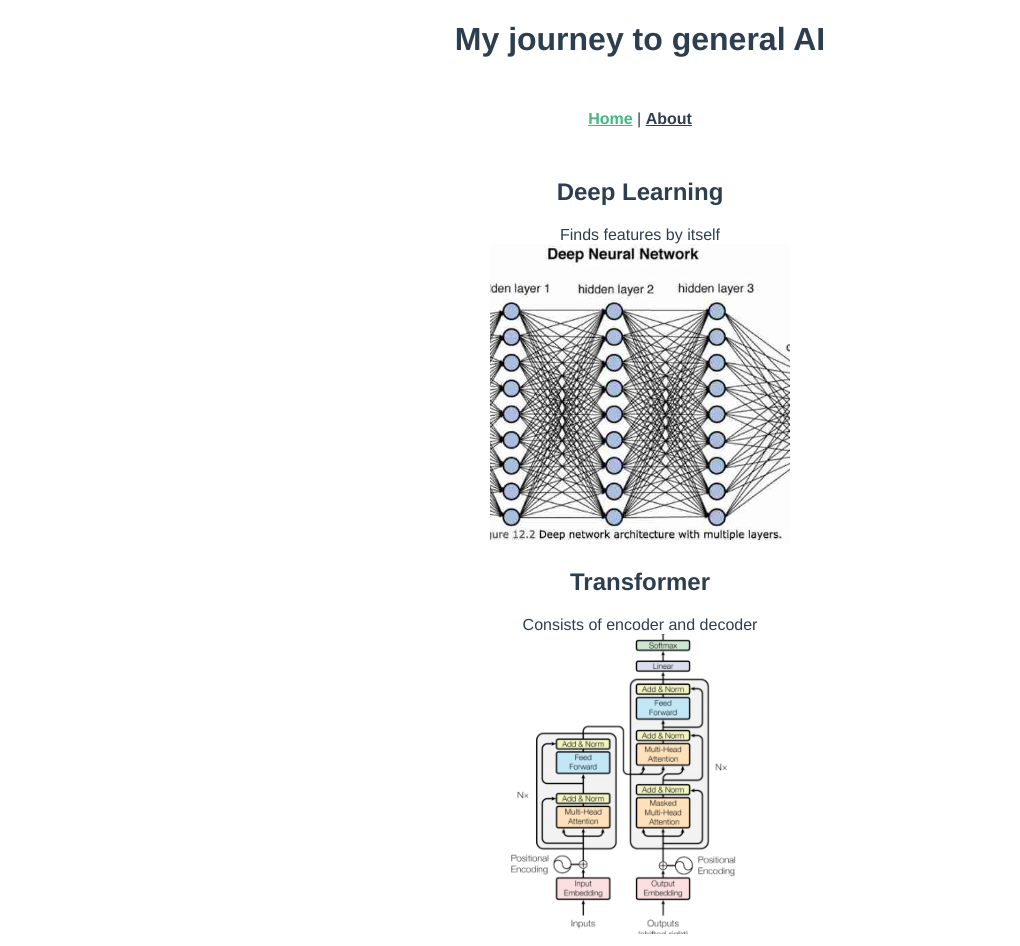
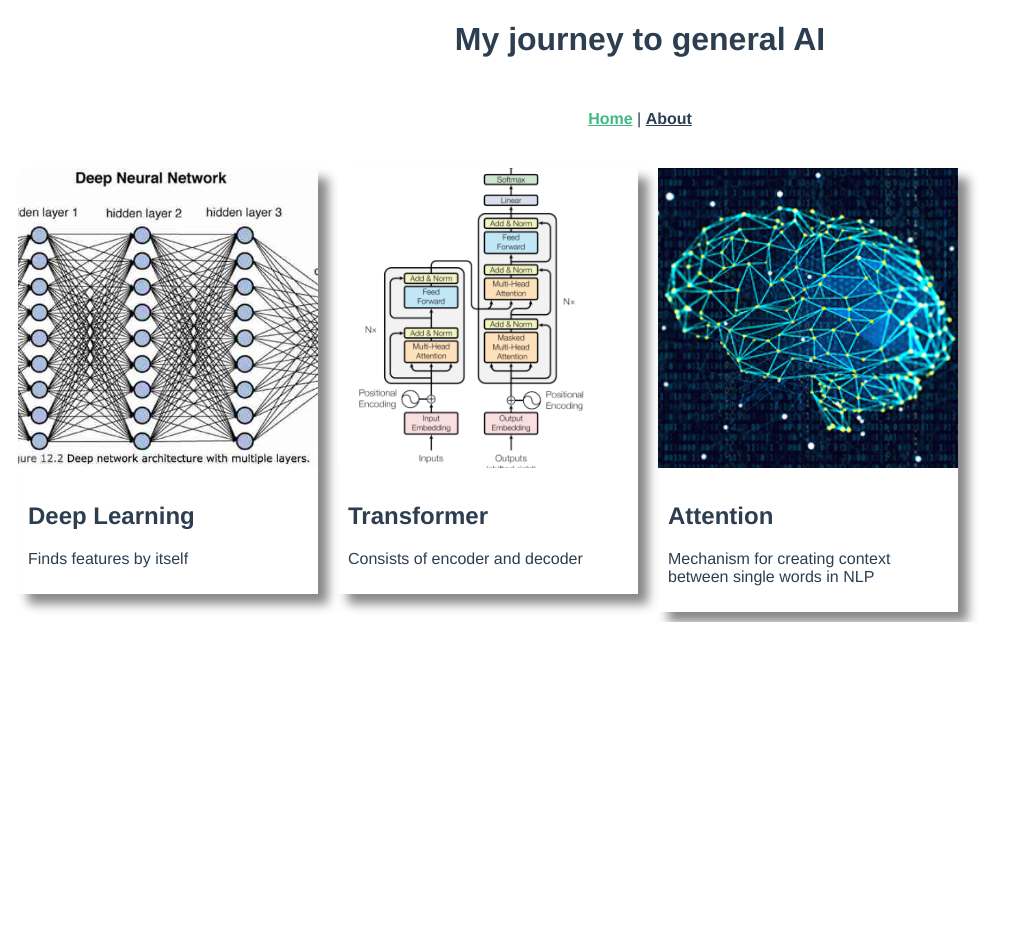
Before and after one commit to DezignDezire/zire-ai, a Vue app: page /#/ in a window 1280 px wide. Shown: the whole page, without its empty margins (0-1020 px from the left). After the commit the page ends 800 px from the top, so only its background shows below. Built offline with nearby package versions, Linux system fonts and the light colour scheme.

Commit message:
horizontal scroll view

```diff
--- a/src/views/TopicCard.vue
+++ b/src/views/TopicCard.vue
@@ -1,8 +1,10 @@
 <template>
-  <div>
-    <h2>{{topic.title}}</h2>
-    <div>{{topic.description}}</div>
+  <div class="tCard">
     <img class="topicImg" :src="require('@/assets/' + topic.image + '')" />
+    <div class="textbox">
+      <h2>{{topic.title}}</h2>
+      <p>{{topic.description}}</p>
+    </div>
     <!-- // due to a bug -->
   </div>
 </template>
@@ -19,9 +21,24 @@ export default {
 </script>
 
 <style>
+:root {
+  --box-size: 300px;
+}
+
+.tCard {
+  box-shadow: 10px 10px 10px #888888;
+  width: var(--box-size);
+  margin: 10px;
+}
+
+.textbox {
+  text-align: left;
+  padding: 10px;
+}
+
 .topicImg {
-  width: 300px;
-  height: 300px;
+  width: var(--box-size);
+  height: var(--box-size);
   object-fit: cover;
 }
 </style>
--- a/src/views/TopicsSelect.vue
+++ b/src/views/TopicsSelect.vue
@@ -1,7 +1,7 @@
 <template>
-  <div>
+  <div class='cardsFlicker'>
     <div v-for='topic in topics' :key='topic.name'>
-      <topic-card :topic='topic' />
+      <topic-card class="card" :topic='topic' />
     </div>
   </div>
 </template>
@@ -23,9 +23,27 @@ export default {
           'Transformer',
           'Consists of encoder and decoder',
           'transformer.png'
+        ),
+        new Topic(
+          'Attention',
+          'Mechanism for creating context between single words in NLP',
+          'deepL.jpg'
         )
       ]
     }
   }
 }
 </script>
+
+<style>
+.cardsFlicker {
+  display: flex;
+  flex-wrap: nowrap;
+  overflow-x: auto;
+  -webkit-overflow-scrolling: touch;
+}
+
+.card {
+  flex: 0 0 auto;
+}
+</style>
```
Also changed, not shown: src/assets/deepL.jpg (added).
